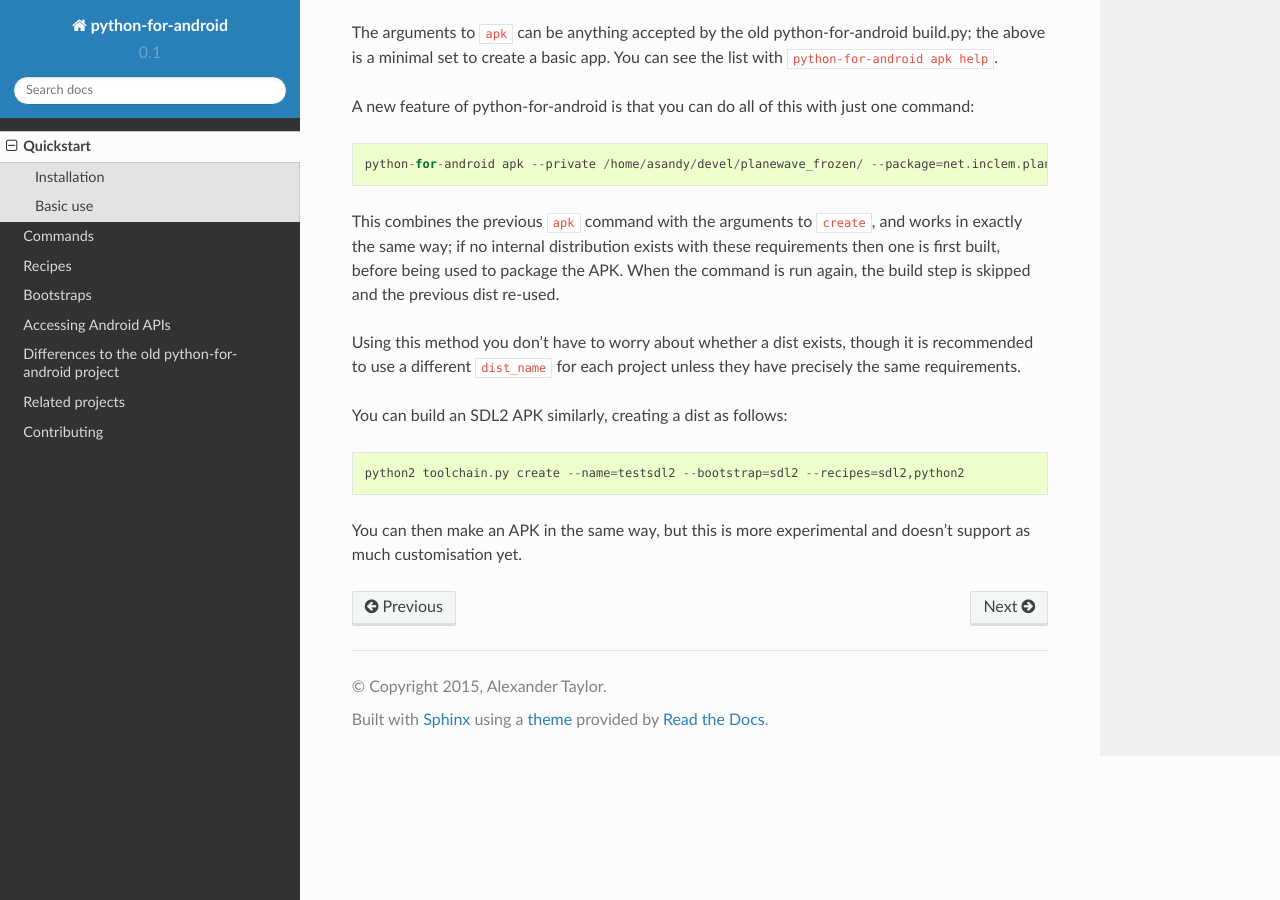
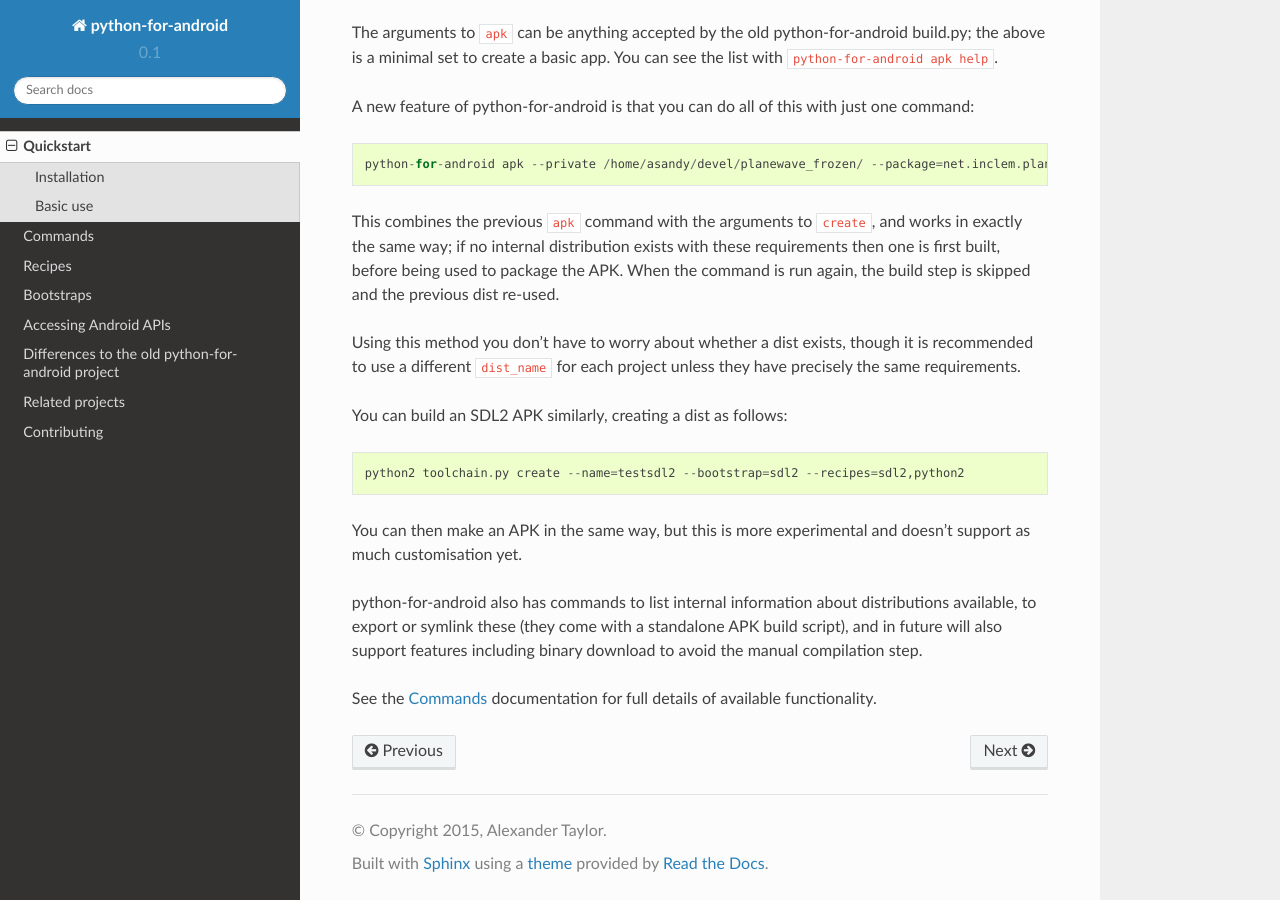
Before and after one commit to kivy/python-for-android, a Sphinx documentation site: the page built from doc/source/quickstart.rst, in a window 1280 px wide and 900 px high, scrolled down 1953 px. Built offline with Sphinx 7.4.7 and the Read the Docs theme 2.0.0, drawn with Linux system fonts in a browser that asks for light colours; pages that are not in the unit, such as notebooks, are missing from menus.

Commit message:
Added link from quickstart to commands doc

```diff
--- a/doc/source/quickstart.rst
+++ b/doc/source/quickstart.rst
@@ -107,3 +107,12 @@
 
 You can then make an APK in the same way, but this is more
 experimental and doesn't support as much customisation yet.
+
+python-for-android also has commands to list internal information
+about distributions available, to export or symlink these (they come
+with a standalone APK build script), and in future will also support
+features including binary download to avoid the manual compilation
+step.
+
+See the :doc:`commands` documentation for full details of available
+functionality.
```
